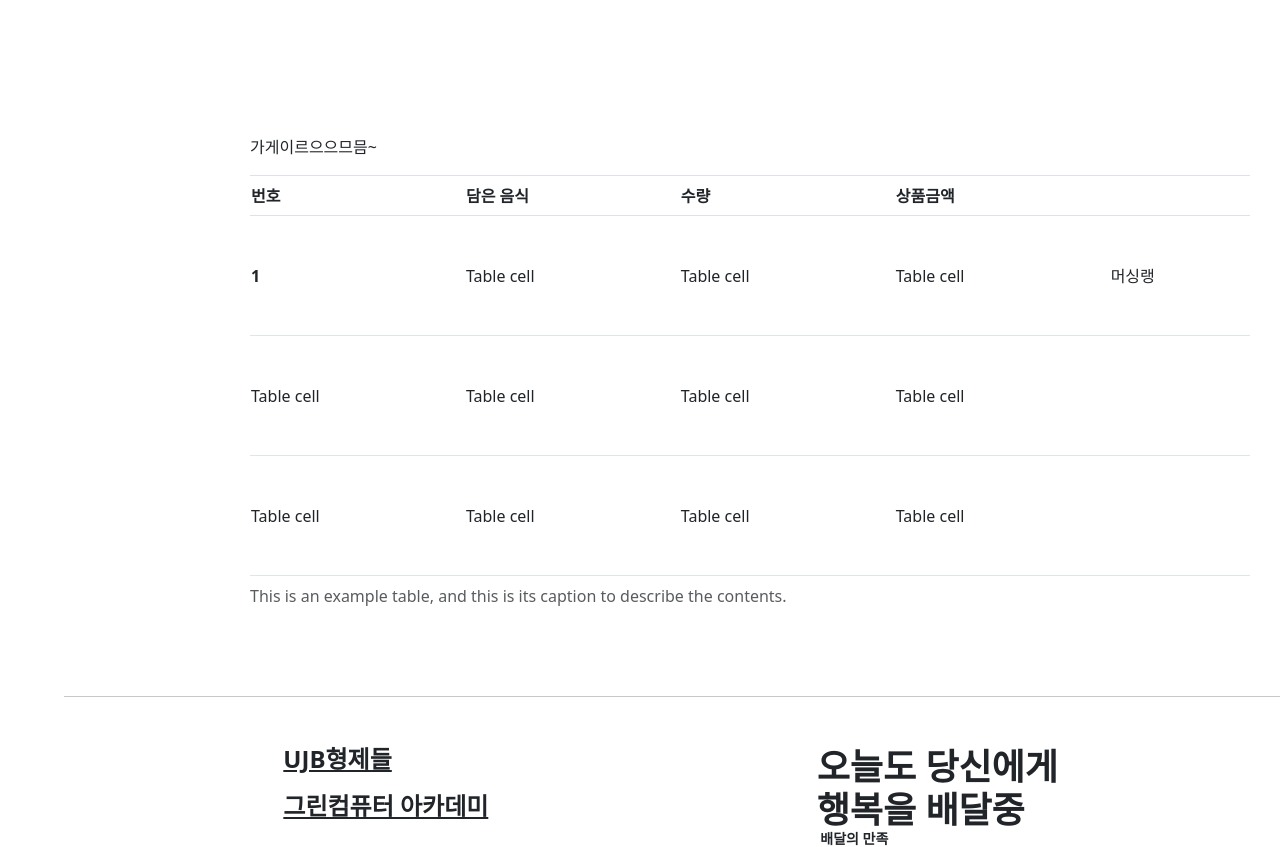
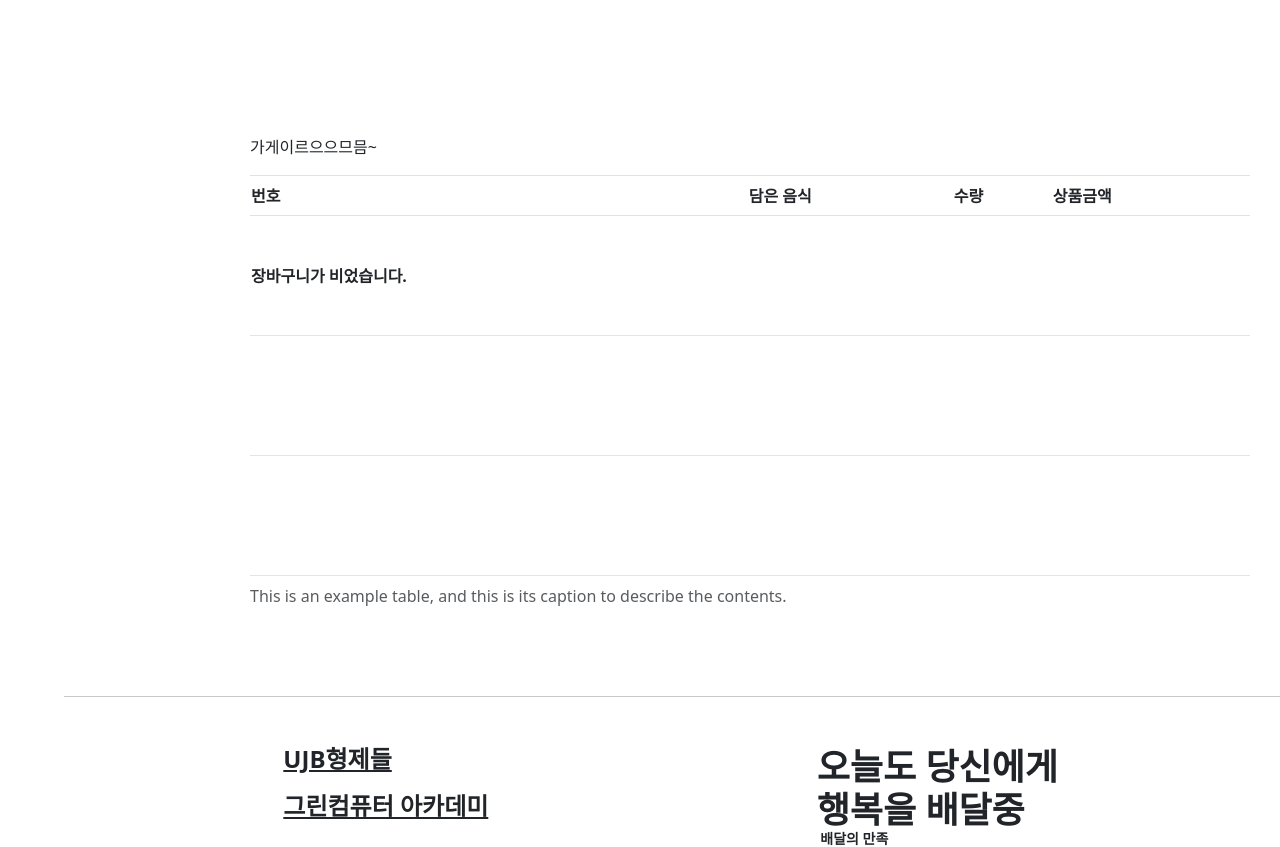
Before and after one commit to mong0426/SpringProject, a Spring app: page /myCart in a window 1280 px wide; the page is wider, and only the part inside the window is pictured. Shown: the part 229-1076 px from the top of that part. Run offline with Thymeleaf, Linux system fonts and the light colour scheme; the template is opened without the code that fills it, so the values that code supplies are empty; some of the project's set-up classes (security, data sources, template engines, error pages and the like) are left out, and stand-ins take their place.

Commit message:
장바구니,, 만드는중

```diff
--- a/build.gradle
+++ b/build.gradle
@@ -43,6 +43,3 @@ dependencies {
 tasks.named('test') {
     useJUnitPlatform()
 }
-tasks.withType(JavaCompile) {
-    options.compilerArgs << '-parameters'
-}
--- a/src/main/resources/templates/StoreList.html
+++ b/src/main/resources/templates/StoreList.html
@@ -76,7 +76,7 @@
                 <h2 th:text="${store.store}">가게 이름</h2><br/>
                 <span>평점 & 추천메뉴?</span><br/>
                 배달시간 <span th:text="${store.deliTime}"></span>&nbsp; 배달팁 <span th:text="${store.deliTip}"></span><br/>
-                최소주문 <span th:text="${store.minOrder}"></span>
+                최소주문 <span th:text="${store.minOrder}"></span>원
             </div>
             <div class="SubInfo">
                 SubInfo
--- a/src/main/resources/templates/myCart.html
+++ b/src/main/resources/templates/myCart.html
@@ -39,24 +39,12 @@
             </thead>
             <tbody>
             <tr class="TableContentRow">
-            <th scope="row">1</th>
-                <td>Table cell</td>
-                <td>Table cell</td>
-                <td>Table cell</td>
-                <td>머싱랭</td>
+            <th scope="row">장바구니가 비었습니다.</th>
             </tr>
             </th>
             <tr class="TableContentRow">
-                <td>Table cell</td>
-                <td>Table cell</td>
-                <td>Table cell</td>
-                <td>Table cell</td>
             </tr>
             <tr class="TableContentRow">
-                <td>Table cell</td>
-                <td>Table cell</td>
-                <td>Table cell</td>
-                <td>Table cell</td>
             </tr>
             </tbody>
         </table>
```
Also changed, not shown: src/main/java/com/example/project3/Controller/MainController.java (+7 -3 lines), src/main/resources/static/js/ojs/storeDetails.js (+24 -3 lines), src/main/resources/templates/StoreDetails.html (+5 -4 lines).
